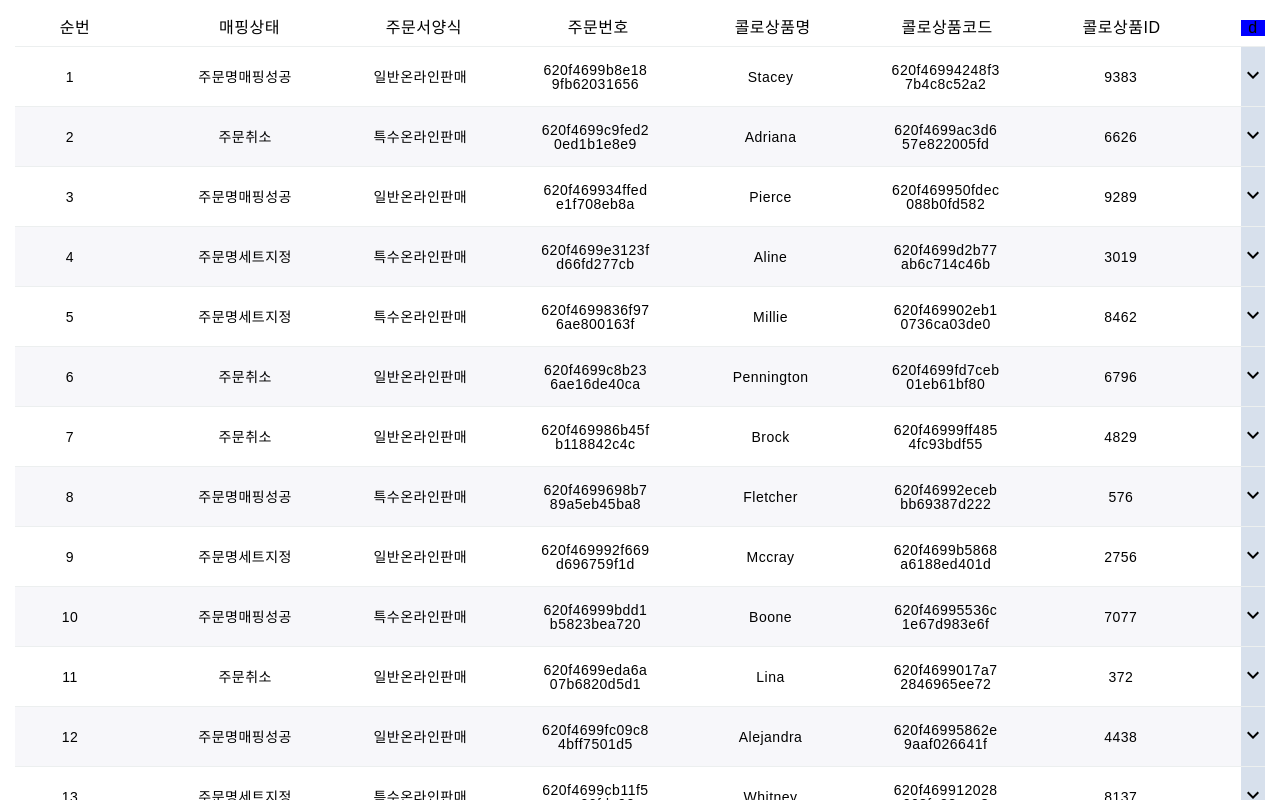
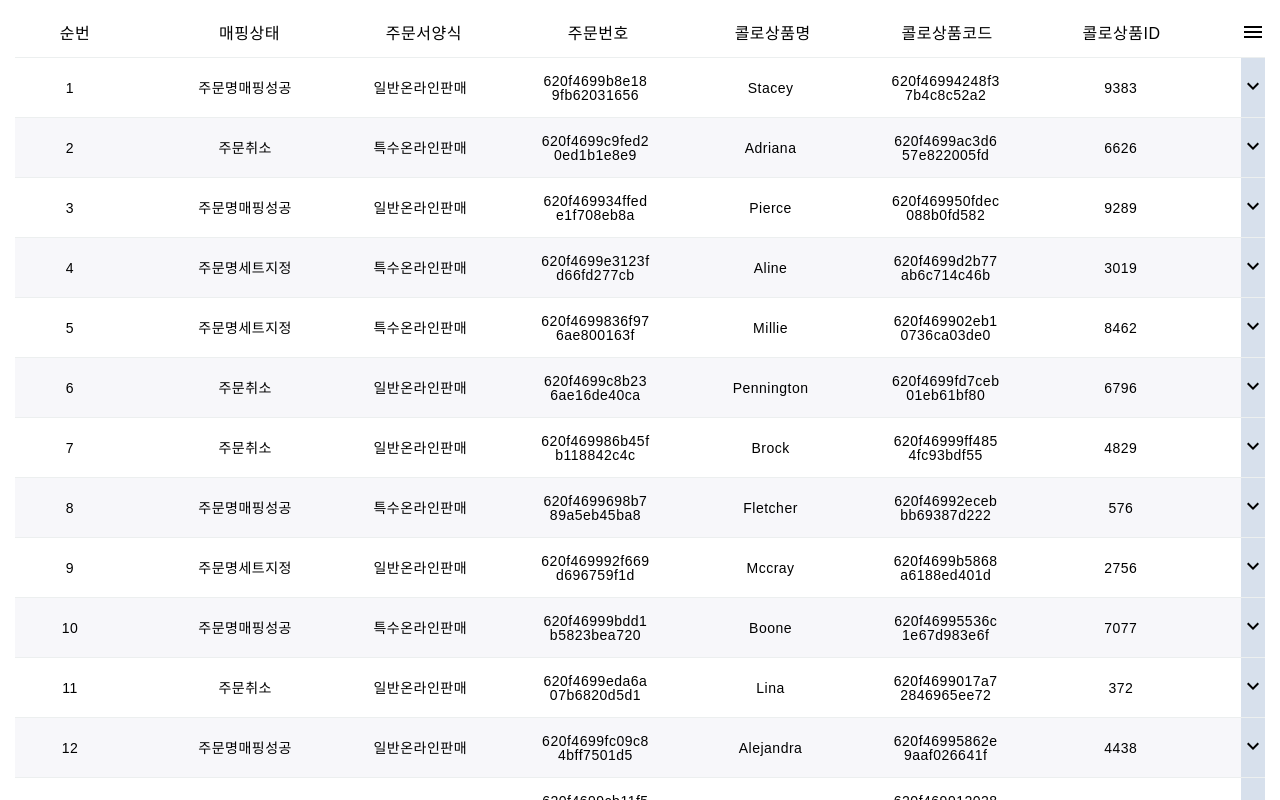
Before and after one commit to 2201infinity/data-output, a React (Create React App) app: page / in a window 1280 px wide. Shown: the top 800 px of the page. Built offline with nearby package versions, Linux system fonts and the light colour scheme; what emotion-normalize would draw is missing.

Commit message:
feat: filter menu icon

```diff
--- a/src/components/Table.tsx
+++ b/src/components/Table.tsx
@@ -1,5 +1,6 @@
 import styled from "@emotion/styled";
 import useTableOptionSetting from "hooks/useTableOptionSetting";
+import MenuIcon from "@mui/icons-material/Menu";
 import useToggle from "hooks/useToggle";
 import datas from "utils/data.json";
 import OptionSettingModal from "./OptionSettingModal";
@@ -21,7 +22,9 @@ export const Table = () => {
         {selectedKeyList.map((tableHeader) => (
           <div>{tableHeader}</div>
         ))}
-        <FilterButton onClick={onToggleModal}>d</FilterButton>
+        <FilterButton onClick={onToggleModal}>
+          <MenuIcon />
+        </FilterButton>
       </TableHeader>
       {datas.map((data) => (
         <TableRow data={data} checkedData={selectedKeyList}></TableRow>
@@ -60,6 +63,5 @@ const TableHeader = styled.div`
 
 const FilterButton = styled.span`
   width: 24px;
-  background-color: blue;
   cursor: pointer;
 `;
```
